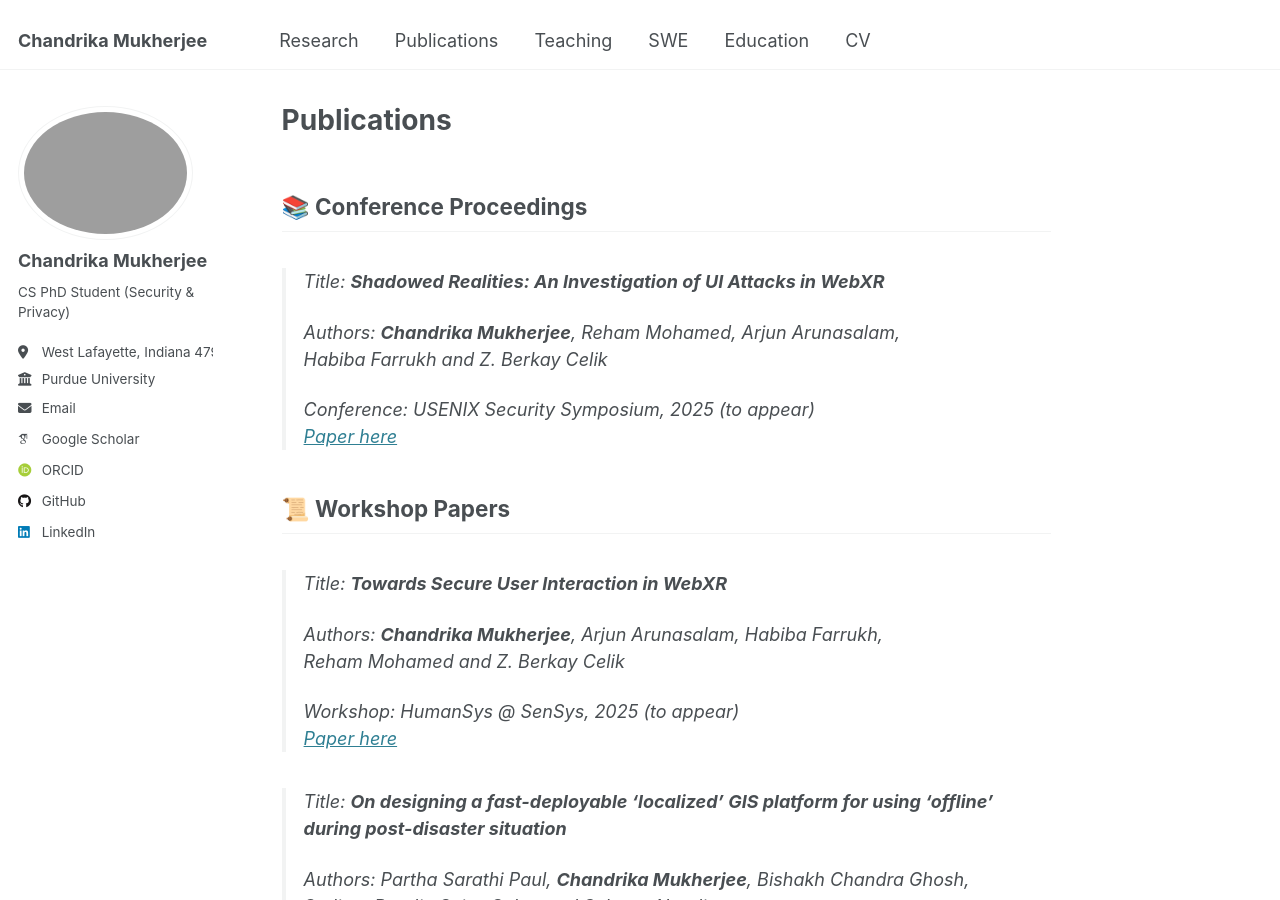
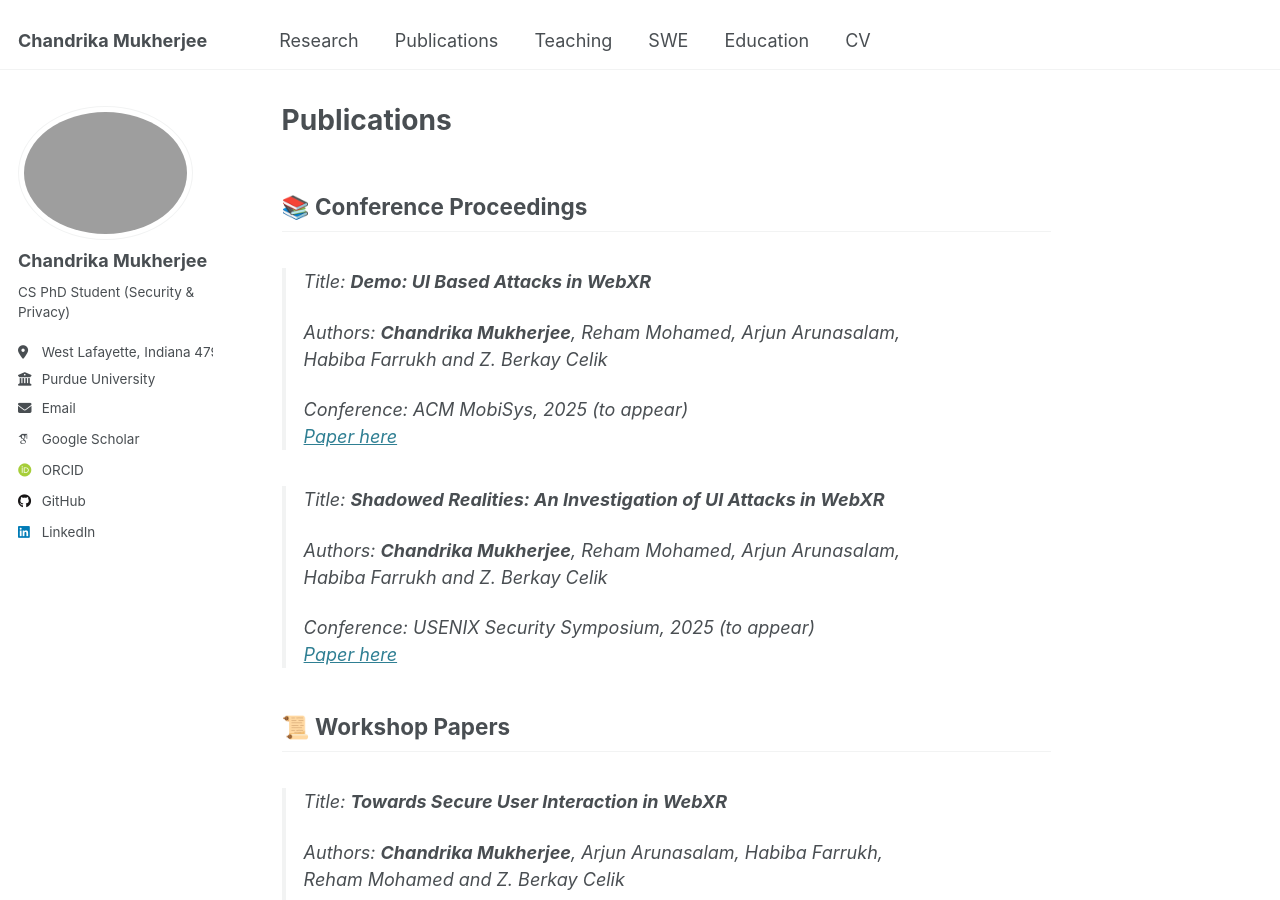
Before and after one commit to chandms/chandms.github.io, a Jekyll site: the page built from _pages/publications.md, in a window 1280 px wide and 900 px high. Built offline with Jekyll 4.4.1, drawn with Linux system fonts in a browser that asks for light colours; some web fonts are replaced.

Commit message:
updated portfolio

```diff
--- a/_pages/publications.md
+++ b/_pages/publications.md
@@ -8,6 +8,14 @@ redirect_from:
 ---
 
 ## 📚 Conference Proceedings
+
+> Title: **Demo: UI Based Attacks in WebXR**
+>
+> Authors: **Chandrika Mukherjee**, Reham Mohamed, Arjun Arunasalam,
+> Habiba Farrukh and Z. Berkay Celik
+>
+> Conference: ACM MobiSys, 2025 (to appear)
+> [Paper here](../files/2025_mobisys_demo.pdf){:target="\_blank"}
 
 > Title: **Shadowed Realities: An Investigation of UI Attacks in WebXR**
 >
```
Also changed, not shown: _pages/about.md (+2 -0 lines), 1 other file.
